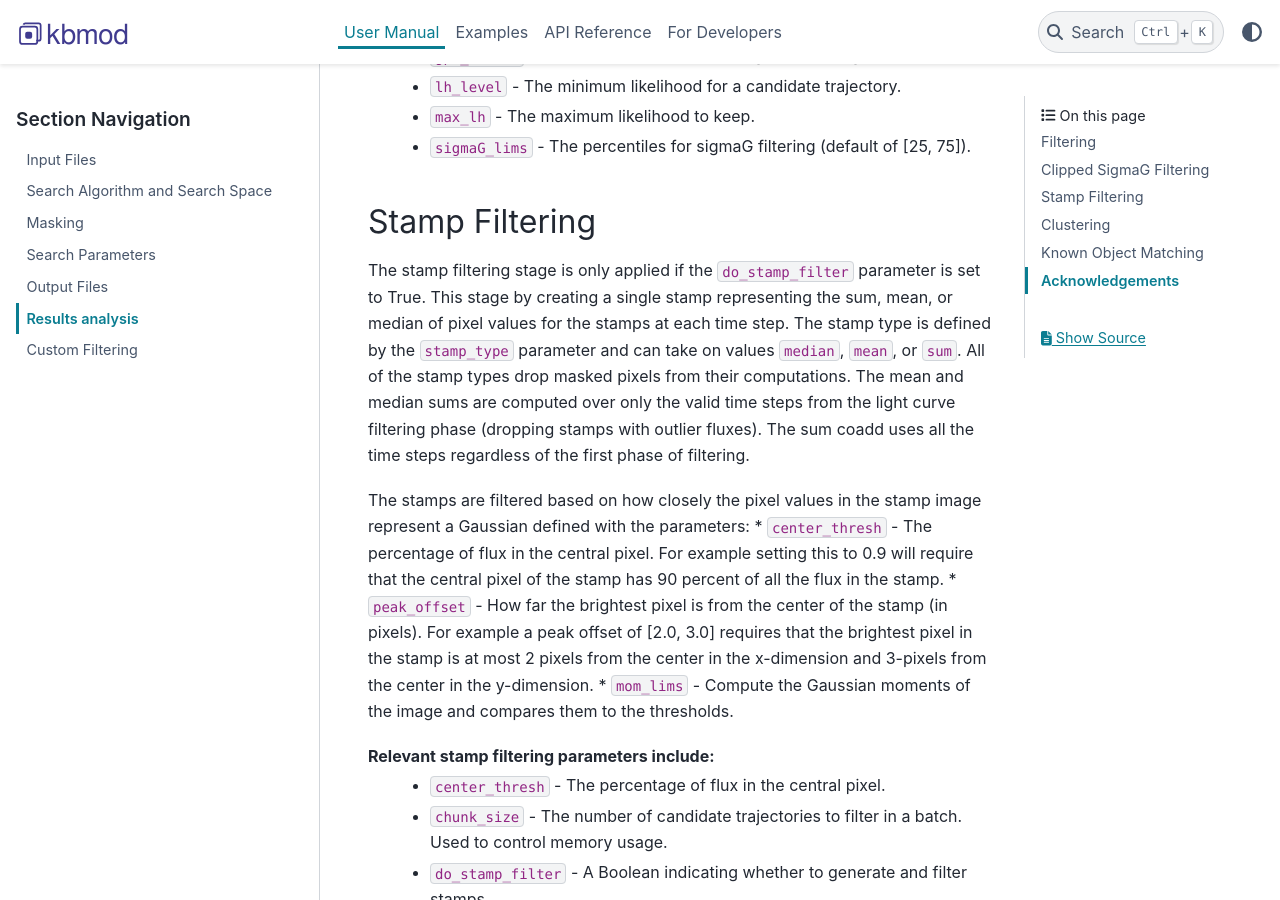
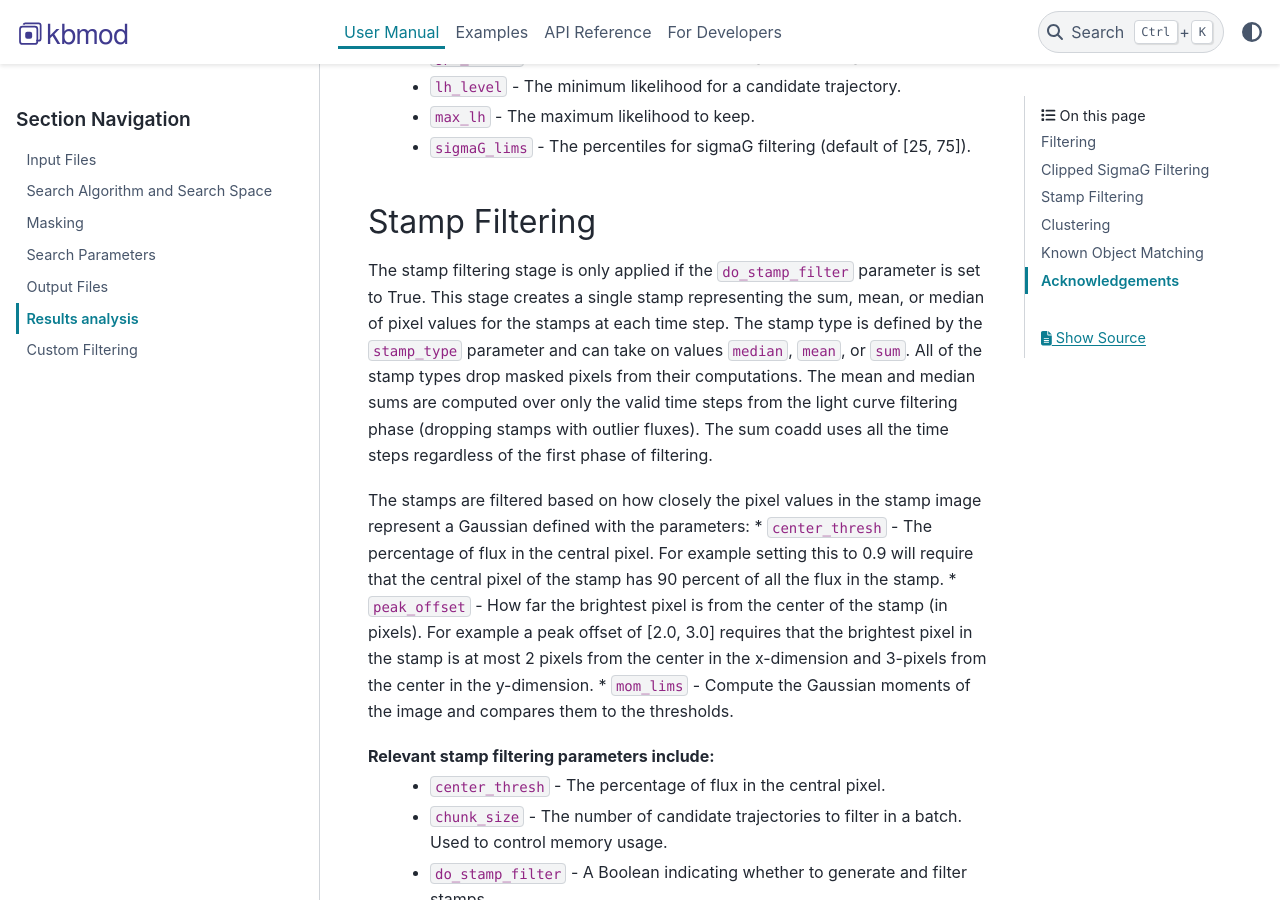
Before and after one commit to dirac-institute/kbmod, a Sphinx documentation site: the page built from docs/source/user_manual/results_filtering.rst, in a window 1280 px wide and 900 px high, scrolled down 946 px. Built offline with Sphinx 7.4.7 and the PyData theme 0.15.4, drawn with Linux system fonts in a browser that asks for light colours; pages that are not in the unit, such as notebooks, are missing from menus.

Commit message:
Address PR Comments

```diff
--- a/docs/source/user_manual/results_filtering.rst
+++ b/docs/source/user_manual/results_filtering.rst
@@ -25,7 +25,7 @@ Relevant light curve filtering parameters include:
 Stamp Filtering
 ---------------
 
-The stamp filtering stage is only applied if the ``do_stamp_filter`` parameter is set to True. This stage by creating a single stamp representing the sum, mean, or median of pixel values for the stamps at each time step. The stamp type is defined by the ``stamp_type`` parameter and can take on values ``median``, ``mean``, or ``sum``. All of the stamp types drop masked pixels from their computations. The mean and median sums are computed over only the valid time steps from the light curve filtering phase (dropping stamps with outlier fluxes). The sum coadd uses all the time steps regardless of the first phase of filtering.
+The stamp filtering stage is only applied if the ``do_stamp_filter`` parameter is set to True. This stage creates a single stamp representing the sum, mean, or median of pixel values for the stamps at each time step. The stamp type is defined by the ``stamp_type`` parameter and can take on values ``median``, ``mean``, or ``sum``. All of the stamp types drop masked pixels from their computations. The mean and median sums are computed over only the valid time steps from the light curve filtering phase (dropping stamps with outlier fluxes). The sum coadd uses all the time steps regardless of the first phase of filtering.
 
 The stamps are filtered based on how closely the pixel values in the stamp image represent a Gaussian defined with the parameters:
 * ``center_thresh`` - The percentage of flux in the central pixel. For example setting this to 0.9 will require that the central pixel of the stamp has 90 percent of all the flux in the stamp.
```
